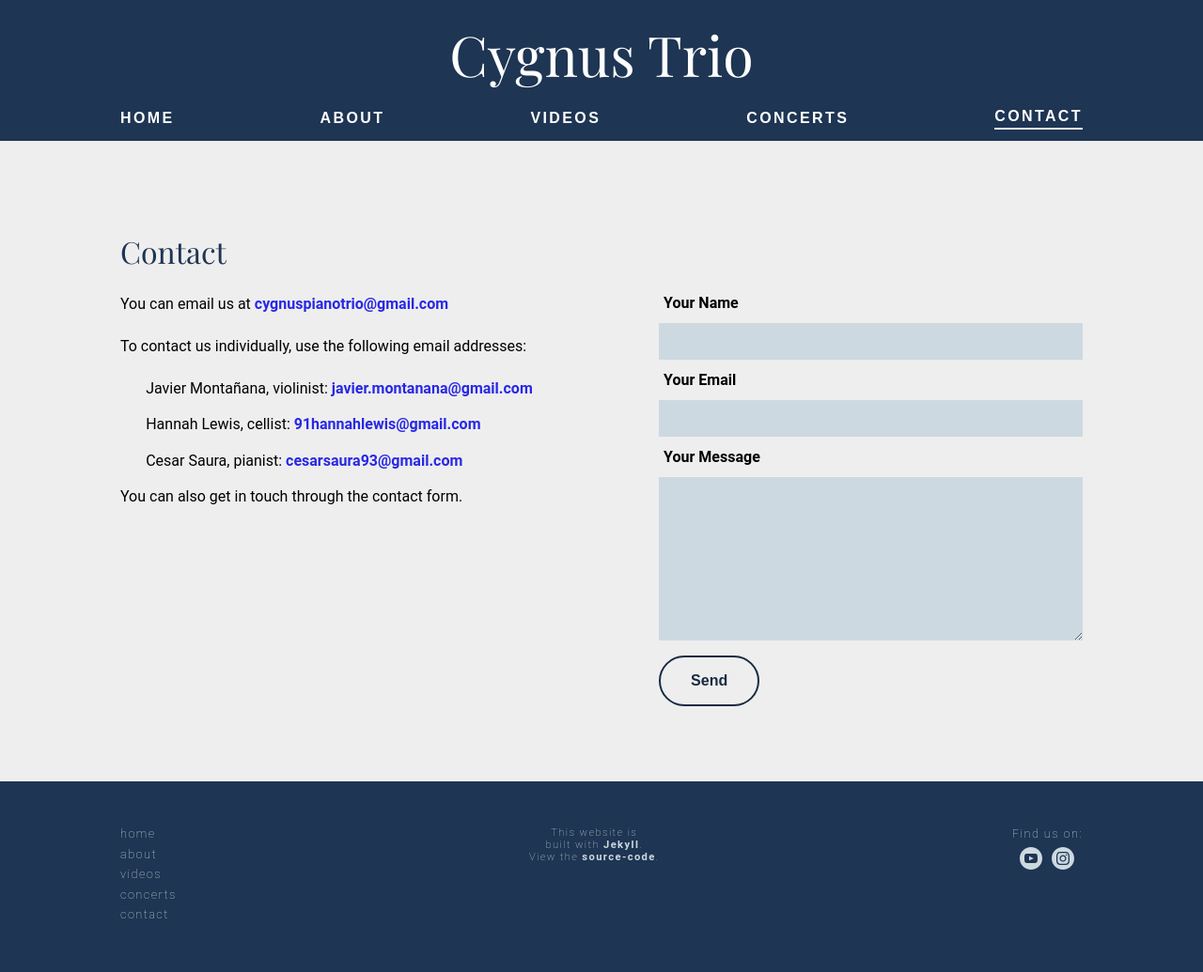
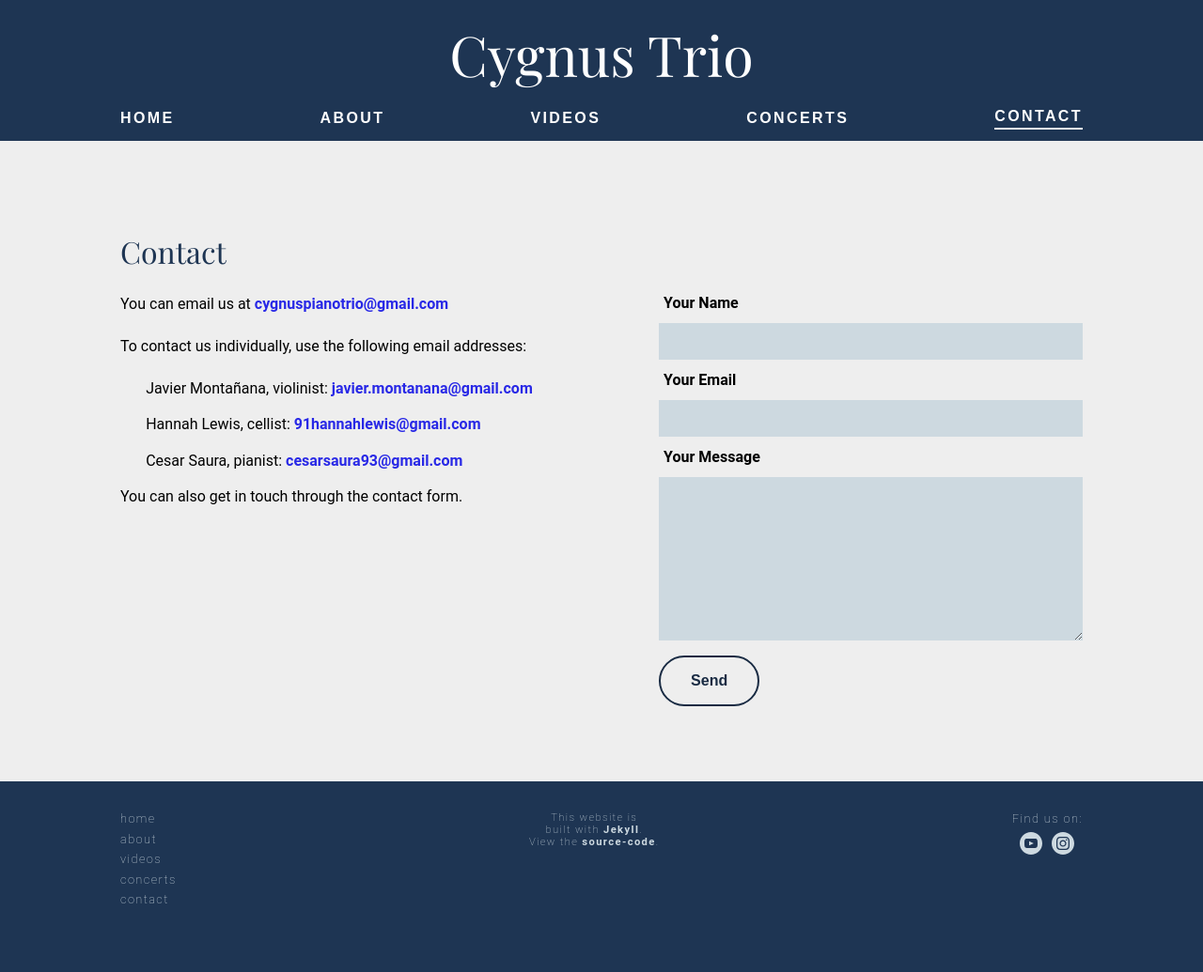
Before and after one commit to javiermontanana/cygnus-trio-website, a Jekyll site: the page built from contact.html, in a window 1280 px wide. Shown: the whole page at 94% size. Built offline with Jekyll 4.4.1, drawn with Linux system fonts in a browser that asks for light colours; some web fonts are replaced; after the commit the page ends 1003 px from its top, so only the background shows below that.

```diff
--- a/css/style.css
+++ b/css/style.css
@@ -72,8 +72,8 @@
 	font-size: 0.8rem;
 	font-weight: 200;
 	letter-spacing: 1.4px;
-	padding-top: 3rem;
-	padding-bottom: 3rem;
+	padding-top: 2rem;
+	padding-bottom: 2rem;
 	margin-top: 0rem;
 }
 
```
Also changed, not shown: 7 other files.
